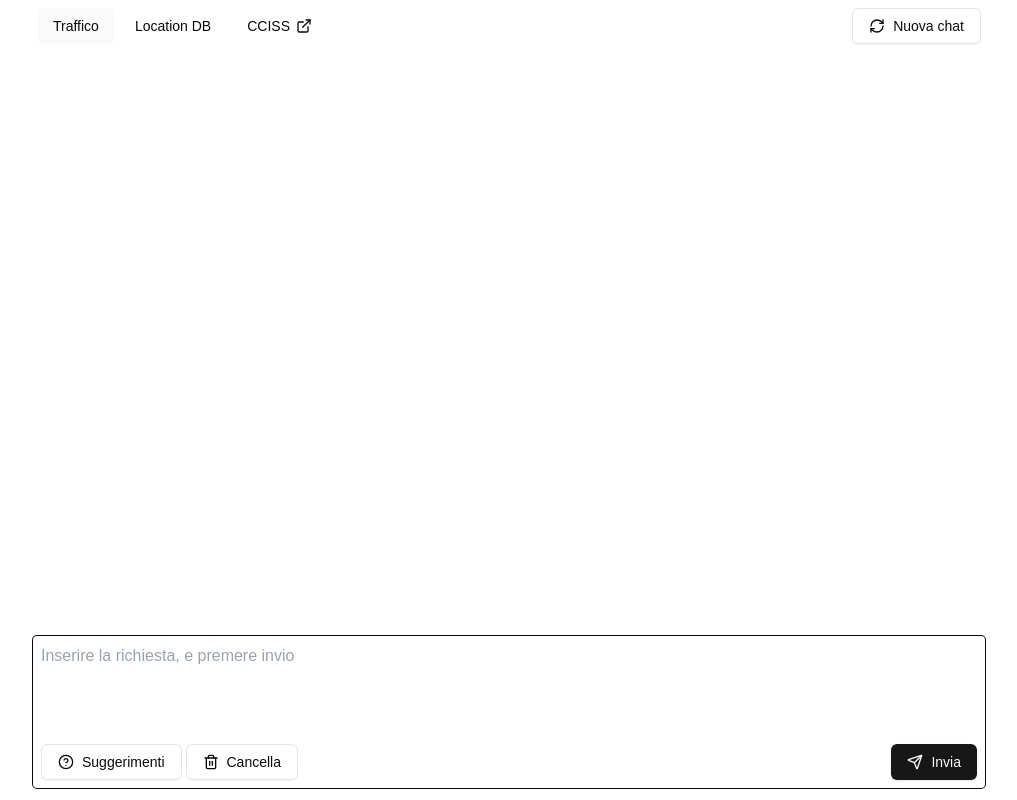
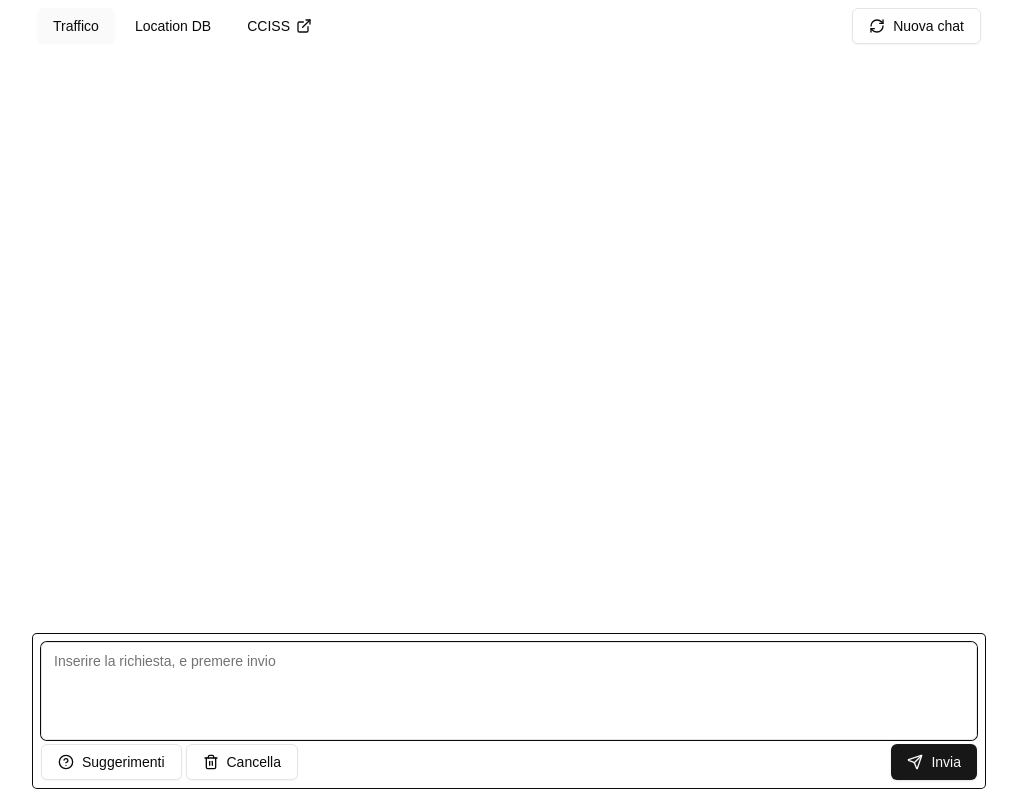
Before and after one commit to dinotoa/cciss-expert-test-ui, a Next.js app: page /traffic in a window 1280 px wide. Shown: the whole page, without its empty margins (131-1148 px from the left). Built offline with nearby package versions, Linux system fonts and the light colour scheme.

Commit message:
correzione altri problemi di compilazione

```diff
--- a/src/components/chat/chat-input.tsx
+++ b/src/components/chat/chat-input.tsx
@@ -4,6 +4,7 @@
 import { Loader2, Send, Trash2 } from "lucide-react";
 import { Button } from "@/components/ui/button";
 import ChatSuggestion, { ChatSuggestionType } from "./chat-suggestion";
+import { Textarea } from "../ui/textarea";
 
 type ChatInputProps = React.HTMLProps<HTMLElement> & {
   isLoading: boolean
@@ -29,8 +30,8 @@
     <div id={id} className={cn("flex flex-col gap-2 w-full", className)}>
       <form className="flex flex-row justify-between gap-2 w-full" onSubmit={handleSubmit}>
         <div className="flex gap-1 flex-col w-full rounded ring ring-neutral-100 focus-within:ring-1 focus-within:ring-ring p-2">
-          <textarea ref={areaRef}
-            className="w-full resize-none focus:border-0 focus:outline-none focus:ring-0"
+          <Textarea ref={areaRef}
+            className="w-full resize-none"
             rows={4}
             value={prompt}
             autoFocus={true}
--- a/src/components/location-database/locationdb-panel.tsx
+++ b/src/components/location-database/locationdb-panel.tsx
@@ -8,7 +8,7 @@
 import * as turf from "@turf/turf"
 import { ScanSearch } from "lucide-react"
 import dynamic from "next/dynamic"
-import React, { useEffect, useMemo, useState } from "react"
+import React, { useCallback, useEffect, useMemo, useState } from "react"
 import LoadingPanel from "../loading-panel"
 import FullScreenPanel from "../tools/fullscreen-panel"
 import SearchableListPanel from "../tools/searchable-list"
@@ -22,12 +22,12 @@
 const MapPanel = dynamic(() => import("./locationdb-map"), { ssr: false })
 
 const LocationDatabasePanel: React.FC<LocationDatabasePanelProps> = ({ id = "location-panel", className, locationData }) => {
-  const loadFeatures = async () => {
+  const loadFeatures = useCallback(async () => {
     logInfo("ldb-pnl: loading", locationData?.locations?.length, "features", locationData)
     const features = await getLdbFeatures(locationData.locations ? locationData.locations?.map(l => l.id) : [])
     setFeatures(features)
     setMapMBR(features?.length ? rectangleXyToLonLat(turf.bbox(turf.featureCollection(features))) : undefined)
-  }
+  }, [locationData])
   const [searchTerm, setSearchTerm] = useState("")
   const [features, setFeatures] = useState<LDbFeature[]>()
   const [mapMBR, setMapMBR] = useState<MapRectangle>()
@@ -35,7 +35,7 @@
 
   useEffect(() => {
     loadFeatures()
-  }, [locationData])
+  }, [loadFeatures])
   const filteredLocations = useMemo(() => features?.length ?
     features?.filter(e => e.properties.name.toLowerCase().includes(searchTerm.toLowerCase())) : [],
     [features, searchTerm])
--- a/src/components/map/map-panel.tsx
+++ b/src/components/map/map-panel.tsx
@@ -1,7 +1,6 @@
 "use client"
 import { Button } from "@/components/ui/button";
 import { MapRectangle } from "@/lib/location-database/geography";
-import { logInfo } from "@/lib/logging";
 import { cn } from "@/lib/utils";
 import * as L from "leaflet";
 import "leaflet/dist/leaflet.css";
@@ -52,14 +51,14 @@
 
 function MapZoomControl({ desiredMBR, fullMBR }: { fullMBR?: MapRectangle, desiredMBR?: MapRectangle }) {
   const map = useMap()
-  const fitBounds = (mbr: MapRectangle | undefined) => {
+  const fitBounds = useCallback((mbr: MapRectangle | undefined) => {
     if (mbr) {
       map.eachLayer(l => l.closePopup())
       map.fitBounds(mbr)
     }
-  }
+  }, [map])
   useEffect(() => { fitBounds(desiredMBR) },
-    [desiredMBR, map])
+    [desiredMBR, map, fitBounds])
   return <>
     <ZoomControl position="bottomright" />
     <Button type="button" variant="secondary" className="absolute top-2 left-2 z-[2000] bg-white"
--- /dev/null
+++ b/src/components/ui/textarea.tsx
@@ -0,0 +1,22 @@
+import * as React from "react"
+
+import { cn } from "@/lib/utils"
+
+const Textarea = React.forwardRef<
+  HTMLTextAreaElement,
+  React.ComponentProps<"textarea">
+>(({ className, ...props }, ref) => {
+  return (
+    <textarea
+      className={cn(
+        "flex min-h-[60px] w-full rounded-md border border-input bg-transparent px-3 py-2 text-base shadow-sm placeholder:text-muted-foreground focus-visible:outline-none focus-visible:ring-1 focus-visible:ring-ring disabled:cursor-not-allowed disabled:opacity-50 md:text-sm",
+        className
+      )}
+      ref={ref}
+      {...props}
+    />
+  )
+})
+Textarea.displayName = "Textarea"
+
+export { Textarea }
```
